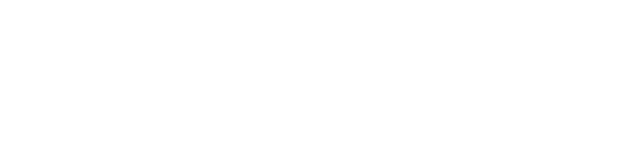
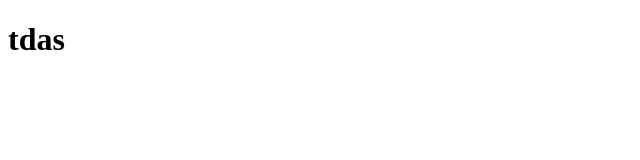
Before and after one commit to tuyenrickchoi/testapp, a plain HTML site: page index.html in a window 1280 px wide. Shown: the whole page, without its empty margins (0-640 px from the left). Drawn offline with Linux system fonts and the light colour scheme.

Commit message:
Update index.html

```diff
--- a/index.html
+++ b/index.html
@@ -6,6 +6,6 @@
     <title>Document</title>
 </head>
 <body>
-
+   <h1>tdas</h1>
 </body>
 </html>
```
